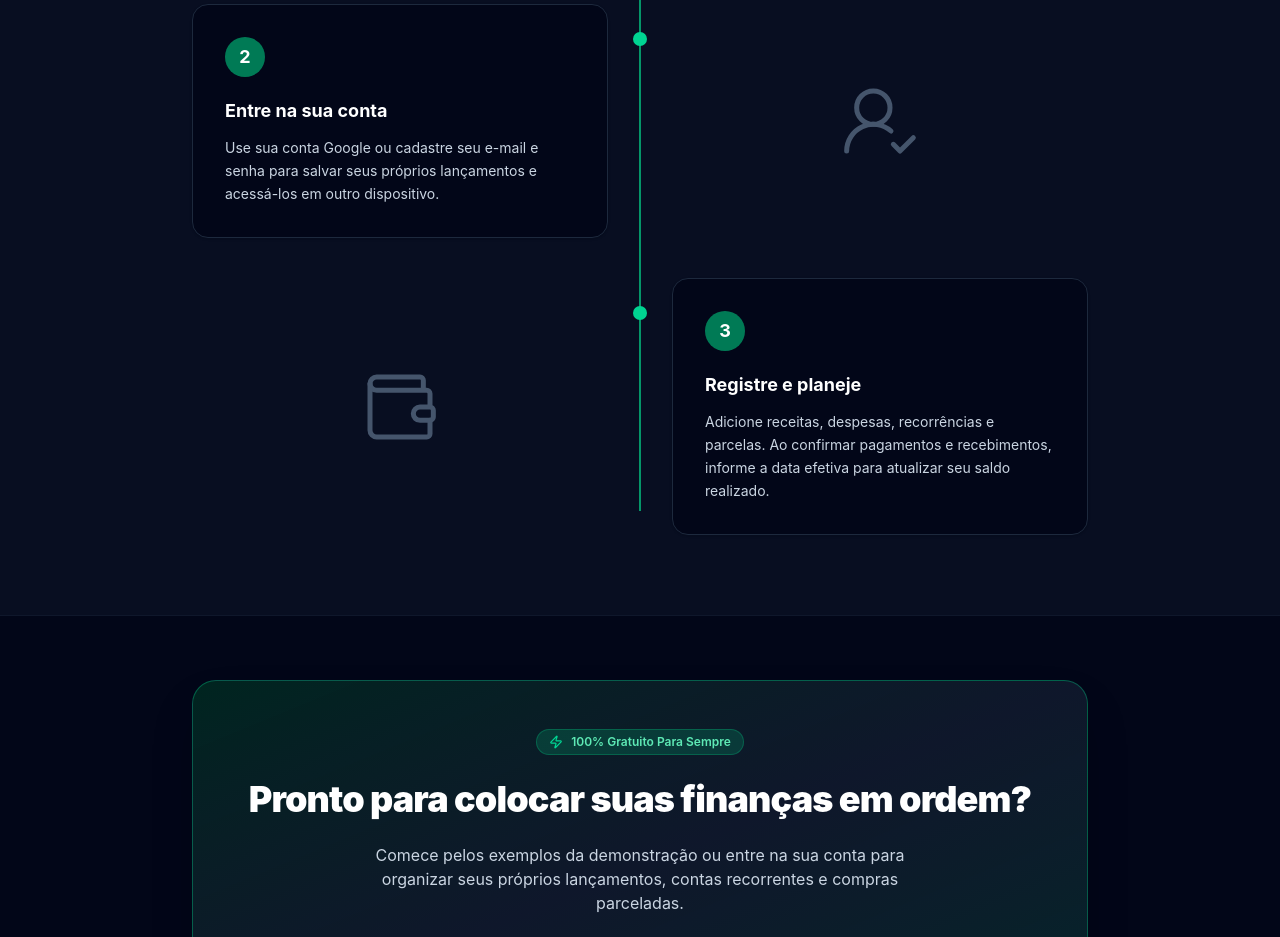
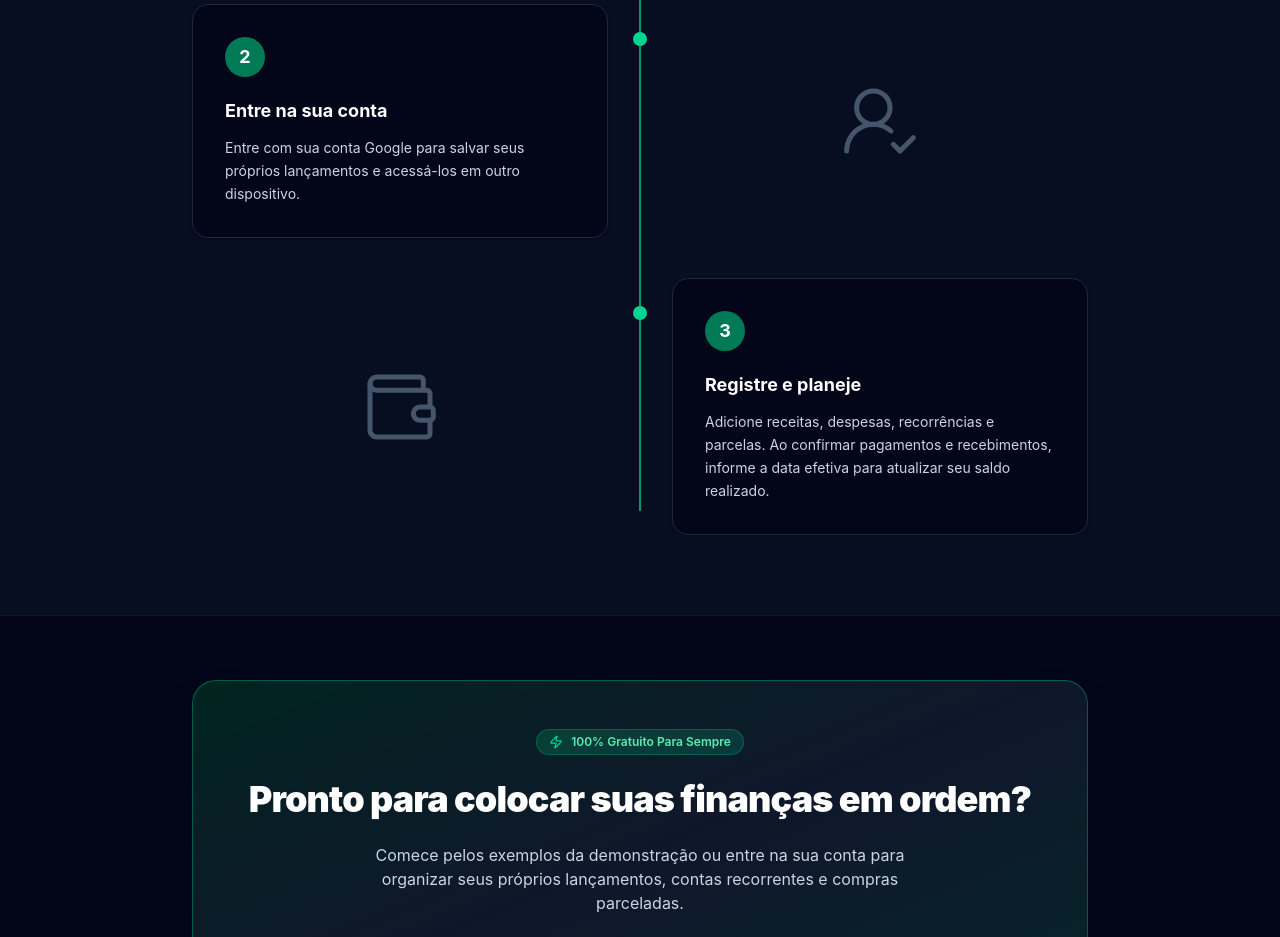
Before and after one commit to jonasnunees/ContandoDinheiro, a React (Vite) app: page / in a window 1280 px wide. Shown: the part 2020-2957 px from the top of the page. Built offline with nearby package versions, Linux system fonts and the light colour scheme; no server answers.

Commit message:
Update GettingStarted.tsx

```diff
--- a/src/components/GettingStarted.tsx
+++ b/src/components/GettingStarted.tsx
@@ -9,7 +9,7 @@ const steps = [
   },
   {
     title: 'Entre na sua conta',
-    description: 'Use sua conta Google ou cadastre seu e-mail e senha para salvar seus próprios lançamentos e acessá-los em outro dispositivo.',
+    description: 'Entre com sua conta Google para salvar seus próprios lançamentos e acessá-los em outro dispositivo.',
     Icon: UserRoundCheck,
   },
   {
```
